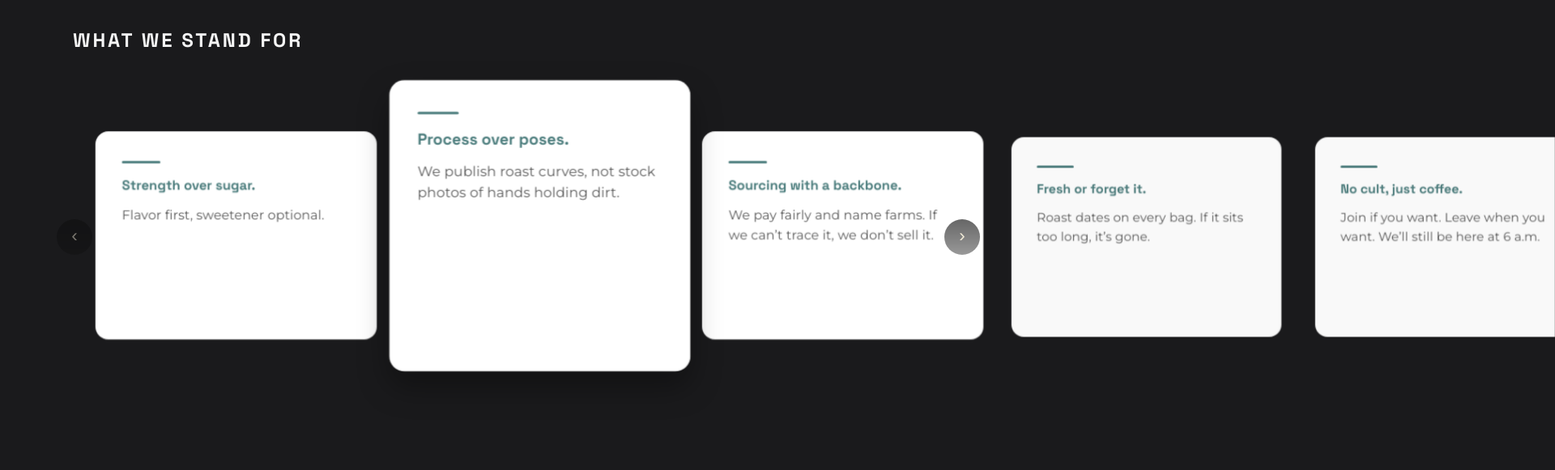
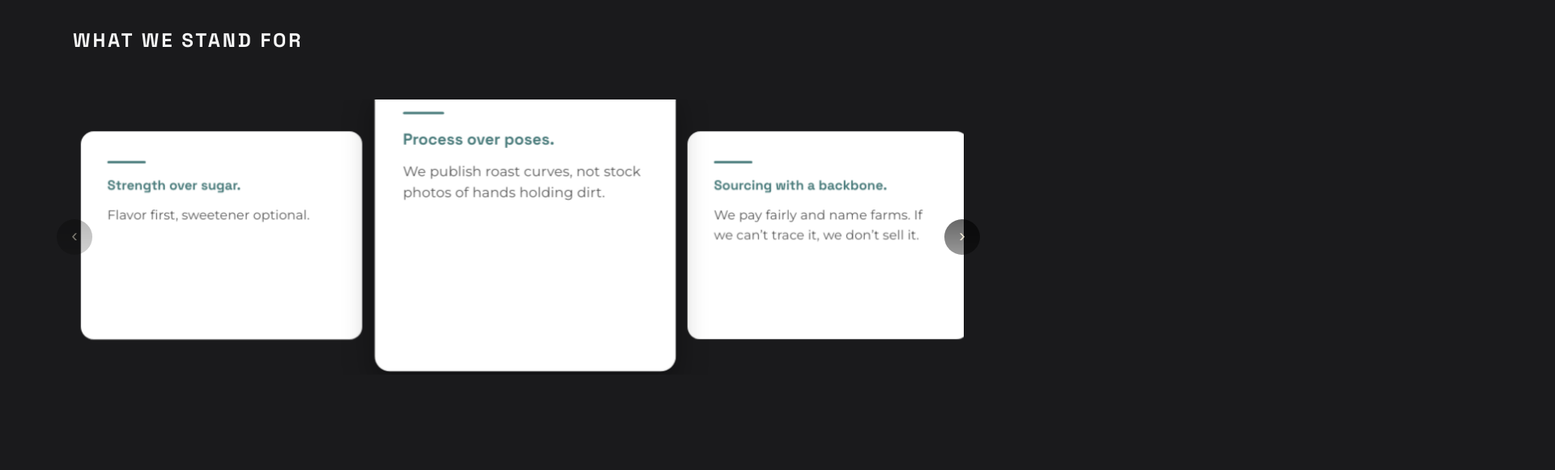
Before and after one commit to susanchapas/burning-brew, a plain HTML site: page vision.html in a window 1280 px wide. Shown: the part 1560-2141 px from the top of the page at 81% size, 1920 px wide, since content can reach past the window. Drawn offline with Linux system fonts and the light colour scheme.

Commit message:
fix(vision): make carousel show only visible slides and wire arrow toggles to center next/prev card

```diff
--- a/css/styles.css
+++ b/css/styles.css
@@ -105,7 +105,7 @@ a:focus-visible{outline:3px dashed var(--hazard-yellow);outline-offset:3px}
 
 /* Carousel styles for the "What We Stand For" section */
 .carousel{position:relative;margin:1.5rem 0}
-.carousel-viewport{overflow:visible}
+.carousel-viewport{overflow-x:hidden;overflow-y:visible}
 .carousel-track{display:flex;gap:1.5rem;transition:transform .42s cubic-bezier(.2,.9,.25,1);will-change:transform;align-items:center;z-index:80}
 .carousel-slide{position:relative;flex:0 0 100%;max-width:100%;transition:transform .36s ease, box-shadow .36s ease, z-index .01s;transform-origin:center center}
 
--- a/vision.html
+++ b/vision.html
@@ -239,68 +239,68 @@
           return 1;
         }
 
-        function clampPosition(pos, show){
+        function clampCenterIndex(idx, show){
           const min = Math.floor(show/2);
           const max = Math.max(min, slides.length - Math.ceil(show/2));
-          return Math.min(max, Math.max(min, pos));
+          return Math.min(max, Math.max(min, idx));
         }
 
-        let position = 0; // center index
+        // current center index
+        let centerIndex = 0;
 
         function update(){
           if(!slides.length) return;
           const show = slidesToShow();
-          position = clampPosition(position, show);
+          centerIndex = clampCenterIndex(centerIndex, show);
 
-          // measurements
-          const gap = parseFloat(getComputedStyle(track).gap) || 0;
-          const slideRect = slides[0].getBoundingClientRect();
-          const slideW = slideRect.width;
-          const viewportW = viewport.getBoundingClientRect().width;
+          // compute transform so slide at centerIndex is centered in viewport
+          const viewportRect = viewport.getBoundingClientRect();
+          const viewportCenterX = viewportRect.width / 2;
 
-          // shift so the 'position' slide is centered in the viewport
-          const targetShift = (slideW + gap) * position - (viewportW - slideW) / 2;
-          track.style.transform = `translateX(${ -Math.round(targetShift) }px)`;
+          // compute slide center relative to track
+          const slideCenters = slides.map(s => {
+            const r = s.getBoundingClientRect();
+            // left position relative to track
+            const left = s.offsetLeft;
+            return left + r.width / 2;
+          });
 
-          // update classes for visual emphasis
+          const targetCenter = slideCenters[centerIndex] || 0;
+          const translateX = Math.round(targetCenter - viewportCenterX);
+          track.style.transform = `translateX(${ -translateX }px)`;
+
+          // update classes
           slides.forEach(s => s.classList.remove('center','adjacent'));
-          const center = slides[position];
-          if(center) center.classList.add('center');
-          if(slides[position - 1]) slides[position - 1].classList.add('adjacent');
-          if(slides[position + 1]) slides[position + 1].classList.add('adjacent');
+          if(slides[centerIndex]) slides[centerIndex].classList.add('center');
+          if(slides[centerIndex - 1]) slides[centerIndex - 1].classList.add('adjacent');
+          if(slides[centerIndex + 1]) slides[centerIndex + 1].classList.add('adjacent');
 
-          // disable buttons when centered at ends
-          const minPos = Math.floor(show/2);
-          const maxPos = Math.max(minPos, slides.length - Math.ceil(show/2));
-          btnPrev.disabled = position <= minPos;
-          btnNext.disabled = position >= maxPos;
+          // enable/disable
+          const minCenter = Math.floor(show/2);
+          const maxCenter = Math.max(minCenter, slides.length - Math.ceil(show/2));
+          btnPrev.disabled = centerIndex <= minCenter;
+          btnNext.disabled = centerIndex >= maxCenter;
         }
 
-        btnNext.addEventListener('click', ()=>{
-          position = clampPosition(position + 1, slidesToShow());
-          update();
-        });
-        btnPrev.addEventListener('click', ()=>{
-          position = clampPosition(position - 1, slidesToShow());
-          update();
+        btnNext.addEventListener('click', (e)=>{ e.preventDefault(); centerIndex = clampCenterIndex(centerIndex + 1, slidesToShow()); update(); });
+        btnPrev.addEventListener('click', (e)=>{ e.preventDefault(); centerIndex = clampCenterIndex(centerIndex - 1, slidesToShow()); update(); });
+
+        // keyboard support on buttons (space/enter)
+        [btnPrev, btnNext].forEach(b=> b.addEventListener('keydown', (e)=>{
+          if(e.key === 'Enter' || e.key === ' '){ e.preventDefault(); b.click(); }
+        }));
+
+        // recompute on resize
+        let rafId = null;
+        window.addEventListener('resize', ()=>{
+          if(rafId) cancelAnimationFrame(rafId);
+          rafId = requestAnimationFrame(()=>{ centerIndex = clampCenterIndex(centerIndex, slidesToShow()); update(); rafId = null; });
         });
 
-        // recompute on resize (debounced by rAF)
-        let rfid = null;
-        window.addEventListener('resize', ()=>{
-          if(rfid) cancelAnimationFrame(rfid);
-          rfid = requestAnimationFrame(()=>{
-            // clamp position within new bounds and update
-            position = clampPosition(position, slidesToShow());
-            update();
-            rfid = null;
-          });
-        });
-
-        // initial center should be the first 'center' index
-        position = Math.floor(slidesToShow()/2);
-        // allow images/fonts to load and layout to settle then update
-        requestAnimationFrame(()=>{ setTimeout(update, 30); });
+        // initial center
+        centerIndex = Math.floor(slidesToShow()/2);
+        // allow layout to settle
+        requestAnimationFrame(()=> setTimeout(update, 40));
       });
     })();
   });
```
